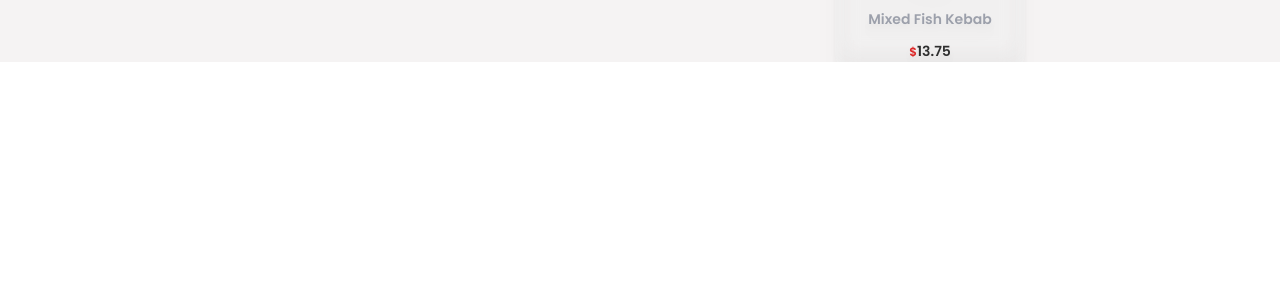
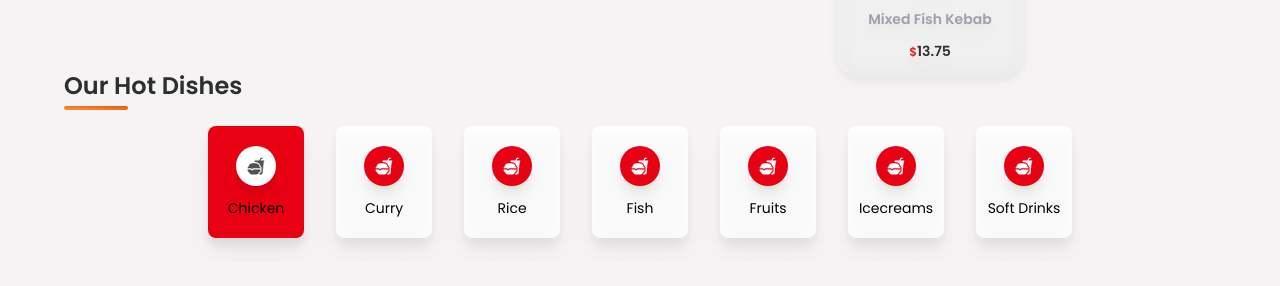
Before and after one commit to krish-98/restaurant-app, a React (Create React App) app: page / in a window 1280 px wide. Shown: the part 922-1208 px from the top of the page. Before the commit the page ends 984 px from the top, so only its background shows below. Built offline with nearby package versions, Linux system fonts and the light colour scheme; no server answers; the database is empty.

Commit message:
menu container added

```diff
--- a/src/components/MainContainer.jsx
+++ b/src/components/MainContainer.jsx
@@ -5,6 +5,8 @@
 import RowContainer from "./RowContainer"
 
 import { useStateValue } from "../context/StateProvider"
+
+import MenuContainer from "./MenuContainer"
 
 const MainContainer = () => {
   const [{ foodItems }, dispatch] = useStateValue()
@@ -21,7 +23,7 @@
 
       <section className="w-full my-6">
         <div className="w-full h-auto flex items-center justify-between">
-          <p className="text-2xl font-semibold capitalize text-headingColor relative before:absolute before:rounded-lg before:content before:w-32 before:h-1 before:-bottom-2 before:left-0 before:bg-gradient-to-tr from-orange-400 to-orange-600 transition-all ease-in-out duration-100">
+          <p className="text-2xl font-semibold capitalize text-headingColor relative before:absolute before:rounded-lg before:content before:w-32 before:h-1 before:-bottom-2 before:left-0 before:bg-gradient-to-tr from-orange-400 to-orange-600 ">
             Our fresh & Healthy fruits
           </p>
 
@@ -49,6 +51,8 @@
         flag={true}
         data={foodItems?.filter((item) => item.category === "fruits")}
       />
+
+      <MenuContainer />
     </div>
   )
 }
--- /dev/null
+++ b/src/components/MenuContainer.jsx
@@ -0,0 +1,60 @@
+import React, { useState } from "react"
+import { motion } from "framer-motion"
+import { IoFastFood } from "react-icons/io5"
+import { categories } from "../utils/data"
+
+const MenuContainer = () => {
+  const [filter, setFilter] = useState("chicken")
+
+  return (
+    <section className="w-full my-6" id="menu">
+      <div className="w-full flex flex-col items-center justify-between">
+        <p className="text-2xl font-semibold capitalize text-headingColor relative before:absolute before:rounded-lg before:content before:w-16 before:h-1 before:-bottom-2 before:left-0 before:bg-gradient-to-tr from-orange-400 to-orange-600 transition-all ease-in-out duration-100 mr-auto">
+          Our Hot Dishes
+        </p>
+
+        <div className="w-full flex items-center justify-start lg:justify-center gap-8 py-6 overflow-x-scroll scrollbar-none">
+          {categories &&
+            categories.map((category) => (
+              <motion.div
+                whileTap={{ scale: "0.75" }}
+                key={category.id}
+                className={`group ${
+                  filter === category.urlParamName ? "bg-cartNumBg" : "bg-card"
+                } w-24 min-w-[94px] h-28 cursor-pointer rounded-lg drop-shadow-xl flex flex-col gap-3 items-center justify-center hover:bg-cartNumBg `}
+                onClick={() => setFilter(category.urlParamName)}
+              >
+                <div
+                  className={`w-10 h-10 rounded-full shadow-lg ${
+                    filter === category.urlParamName
+                      ? "bg-white"
+                      : "bg-cartNumBg"
+                  }
+                 group-hover:bg-white flex items-center justify-center`}
+                >
+                  <IoFastFood
+                    className={`${
+                      filter === category.urlParamName
+                        ? "text-textColor"
+                        : "text-white"
+                    } group-hover:text-textColor text-lg`}
+                  />
+                </div>
+                <p
+                  className={`text-sm ${
+                    filter === category.urlParamName
+                      ? "text-white"
+                      : "text-textColor"
+                  }group-hover:text-white`}
+                >
+                  {category.name}
+                </p>
+              </motion.div>
+            ))}
+        </div>
+      </div>
+    </section>
+  )
+}
+
+export default MenuContainer
--- a/src/components/RowContainer.jsx
+++ b/src/components/RowContainer.jsx
@@ -16,7 +16,7 @@
         data.map((item) => (
           <div
             key={item?.id}
-            className="w-300 min-w-[300px] h-auto md:w-340 md:min-w-[340px]  bg-cardOverlay p-2 rounded-lg my-12 backdrop-blur-lg hover:drop-shadow-lg flex flex-col items-center justify-between"
+            className="w-300 min-w-[300px] h-auto md:w-340 md:min-w-[340px]  bg-cardOverlay p-2 rounded-lg my-12 backdrop-blur-lg hover:drop-shadow-lg flex flex-col items-center justify-between relative"
           >
             <div className="w-full flex items-center justify-between">
               <motion.img
--- a/src/components/index.js
+++ b/src/components/index.js
@@ -4,3 +4,4 @@
 export { default as HomeContainer } from "./HomeContainer"
 export { default as Loader } from "./Loader"
 export { default as RowContainer } from "./RowContainer"
+export { default as MenuContainer } from "./MenuContainer"
```
